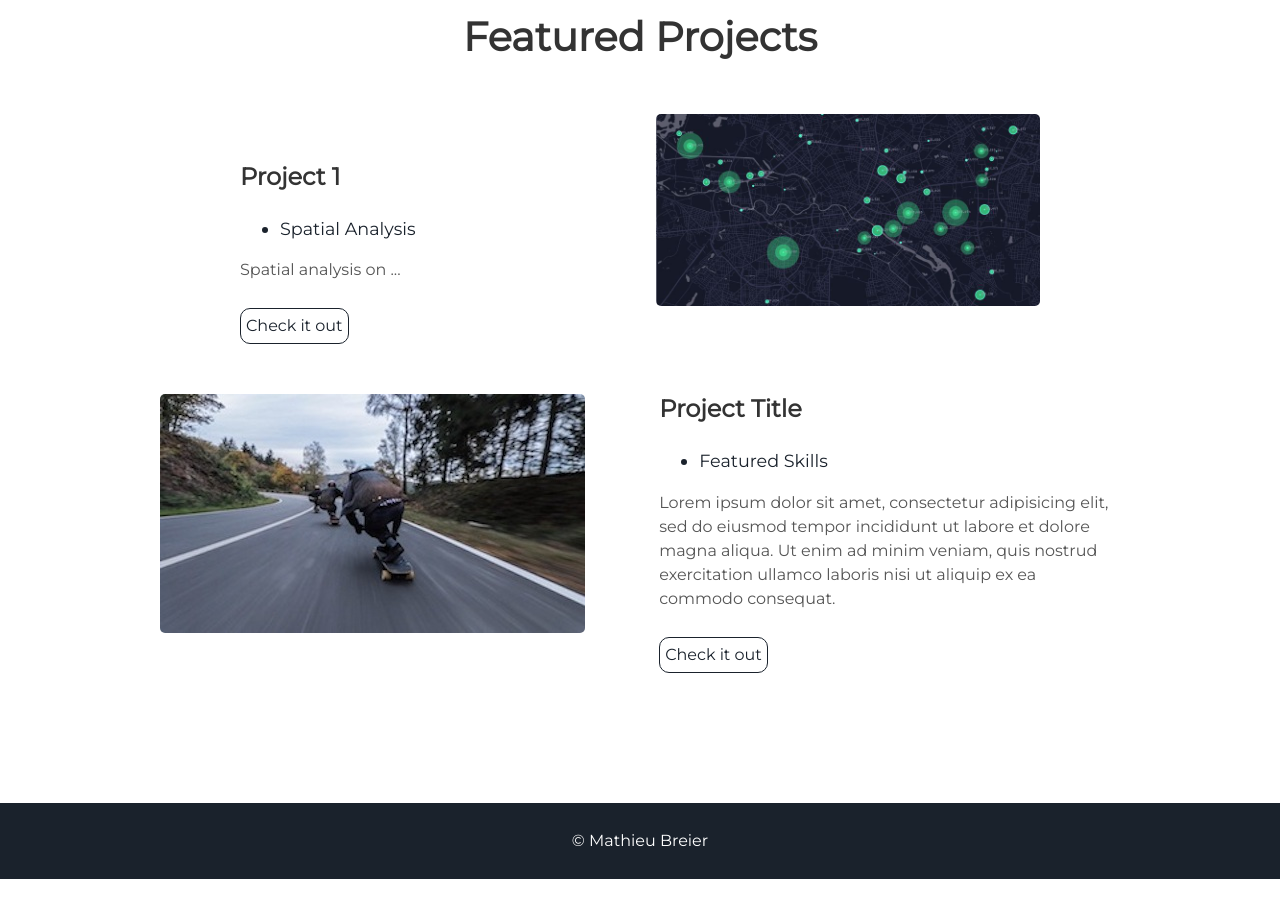
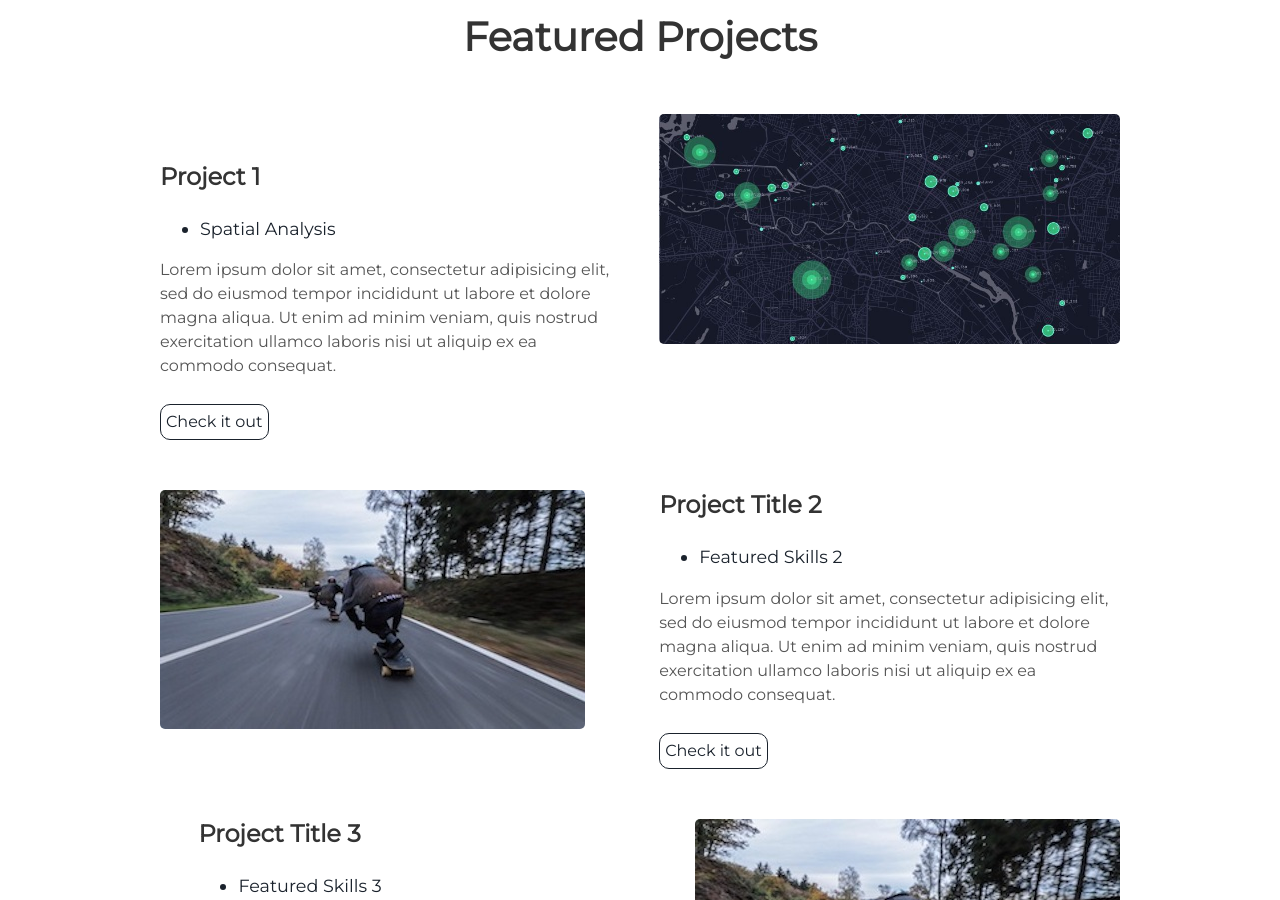
Before and after one commit to mtbrr26/MathieuBreier.github.io, a Jekyll site: the page built from index.html, in a window 1280 px wide and 900 px high, scrolled down 1526 px. Built offline with Jekyll 4.4.1, drawn with Linux system fonts in a browser that asks for light colours; before the commit the page ends 2405 px from its top, so only the background shows below that.

Commit message:
Update projects.html

```diff
--- a/_includes/projects.html
+++ b/_includes/projects.html
@@ -10,7 +10,7 @@
     <ul>
       <li> Spatial Analysis </li>
     </ul>
-    <p> Spatial analysis on ... </p>
+    <p> Lorem ipsum dolor sit amet, consectetur adipisicing elit, sed do eiusmod tempor incididunt ut labore et dolore magna aliqua. Ut enim ad minim veniam, quis nostrud exercitation ullamco laboris nisi ut aliquip ex ea commodo consequat. </p>
     <a class="project-link" href="#">Check it out</a>
   </div>
 </div>
@@ -19,11 +19,24 @@
     <img alt="mountains" src="{{ "/assets/img/skate.jpg" | prepend: site.baseurl }}" />
   </div>
   <div class="contents-right">
-    <h3> Project Title </h3>
+    <h3> Project Title 2 </h3>
     <ul>
-      <li> Featured Skills</li>
+      <li> Featured Skills 2</li>
     </ul>
     <p>Lorem ipsum dolor sit amet, consectetur adipisicing elit, sed do eiusmod tempor incididunt ut labore et dolore magna aliqua. Ut enim ad minim veniam, quis nostrud exercitation ullamco laboris nisi ut aliquip ex ea commodo consequat.</p>
     <a class="project-link" href="#">Check it out</a>
   </div>
 </div>
+<div class="user-projects">
+  <div class="images-right">
+    <img alt="mountains" src="{{ "/assets/img/skate.jpg" | prepend: site.baseurl }}" />
+  </div>
+  <div class="contents-right">
+    <h3> Project Title 3 </h3>
+    <ul>
+      <li> Featured Skills 3</li>
+    </ul>
+    <p>Lorem ipsum dolor sit amet, consectetur adipisicing elit, sed do eiusmod tempor incididunt ut labore et dolore magna aliqua. Ut enim ad minim veniam, quis nostrud exercitation ullamco laboris nisi ut aliquip ex ea commodo consequat.</p>
+    <a class="project-link" href="#">Check it out</a>
+  </div>
+</div>
```
